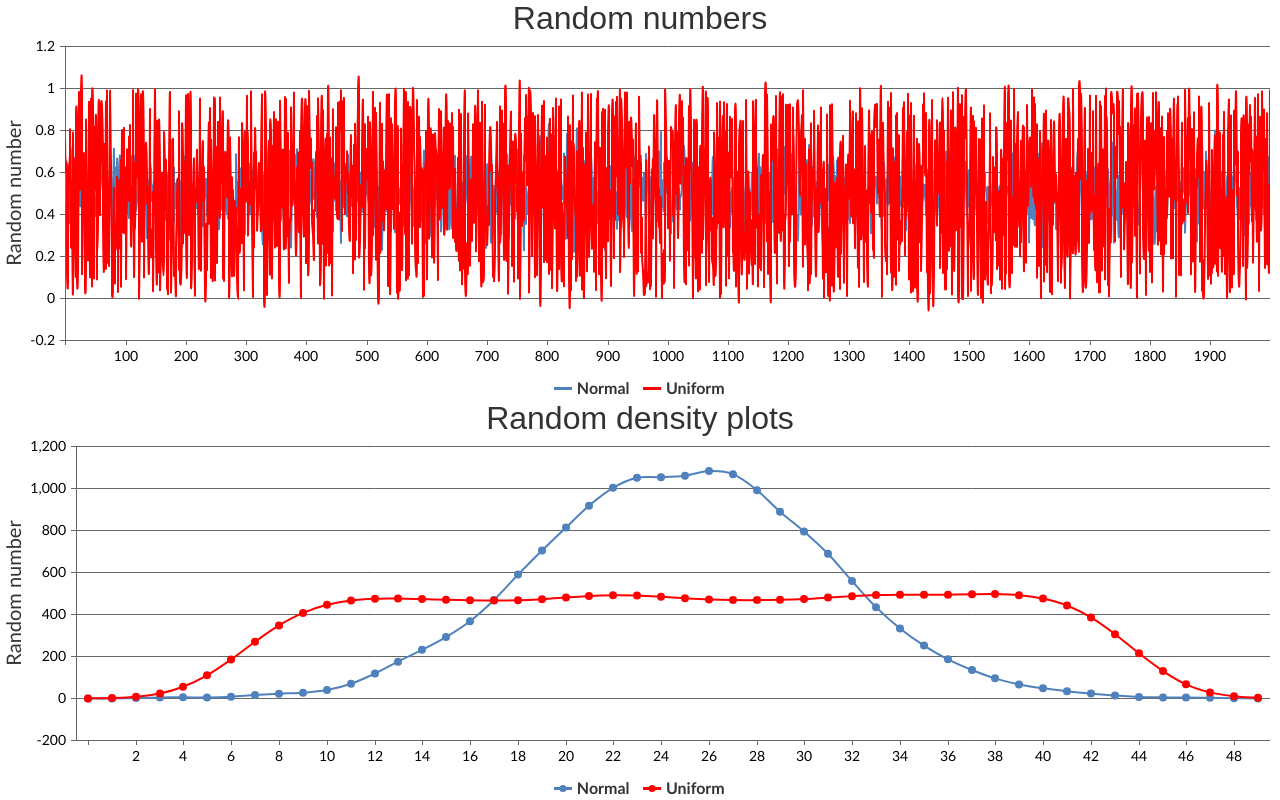
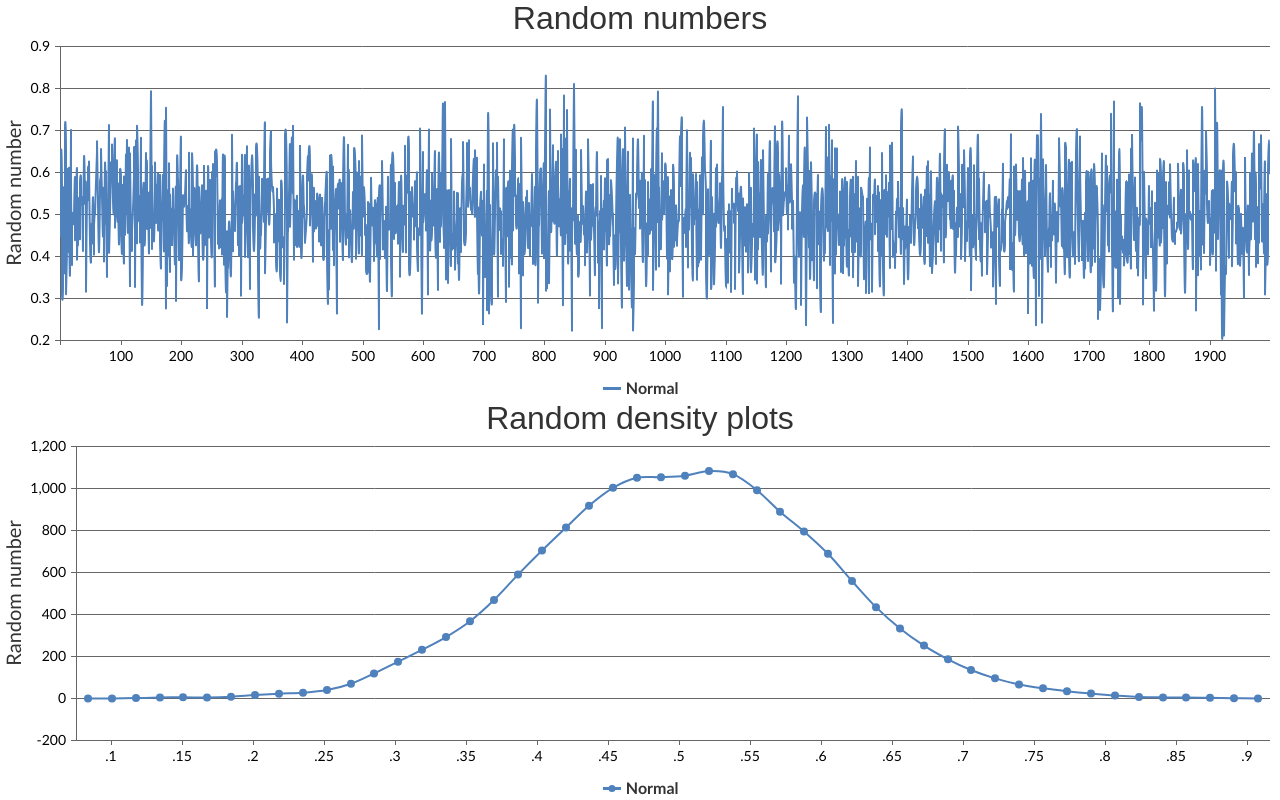
Before and after one commit to markatango/react-density-plot, a React (Create React App) app: page / in a window 1280 px wide. Built offline with nearby package versions, Linux system fonts and the light colour scheme.

Commit message:
added abscissa labels to density plot

```diff
--- a/src/components/demograph/demo-graph.utils.js
+++ b/src/components/demograph/demo-graph.utils.js
@@ -92,7 +92,7 @@ const getKDE = (data, bwFactor = 0.2, N=50) => {
 		for(let j=0;j<numDataPoints;++j){
 			kde += gkde(data[j])
 		}
-		kdeArray.push({x:i, y:kde})
+		kdeArray.push({x:mean_i, y:kde})
 	}
 	return kdeArray;
 }
@@ -138,7 +138,11 @@ export const graphOptions = {
 		showInLegend: true,
 		alpha: 0.2,
 		dataPoints: genNormalData(2000)
-	},
+	}]
+
+}
+
+/* ,
 	{
 		name: "Uniform",
 		type: "spline",
@@ -146,9 +150,7 @@ export const graphOptions = {
 		color: "red",
 		alpha: 0.2,
 		dataPoints: genUniformData(2000)
-	}]
-
-}
+	} */
 
 export const densityOptions = {
 	animationEnabled: true,
@@ -156,7 +158,7 @@ export const densityOptions = {
 		text: "Random density plots"
 	},
 	axisX: {
-		valueFormatString: "#"
+		valueFormatString: "#.##"
 	},
 	axisY: {
 		title: "Random number",
@@ -173,13 +175,15 @@ export const densityOptions = {
 		type: "spline",
 		showInLegend: true,
 		dataPoints: getKDE(extractYFromData(genNormalData(2000)))
-	},
+	}]
+
+/* 	,
 	{
 		name: "Uniform",
 		type: "spline",
 		showInLegend: true,
 		color: "red",
 		dataPoints: getKDE(extractYFromData(genUniformData(2000)))
-	}]
-
+	}
+ */
 }
```
